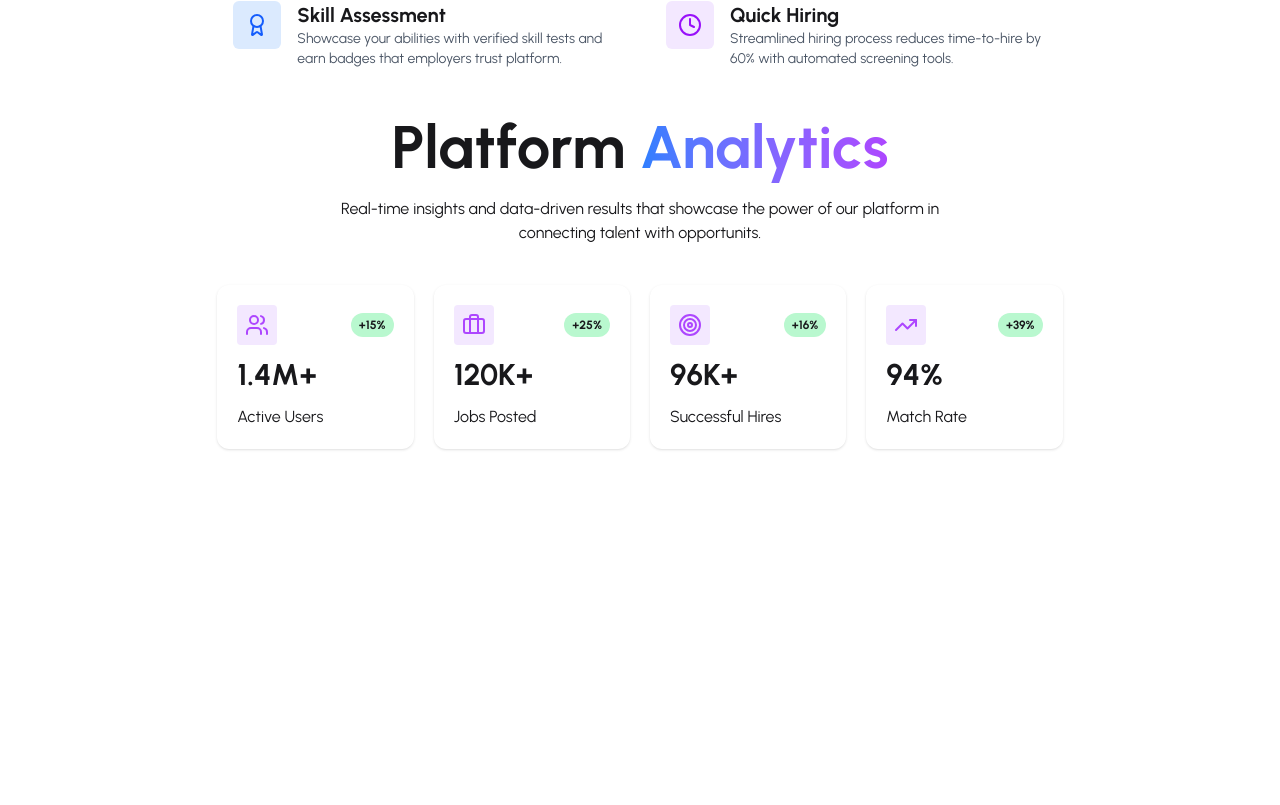
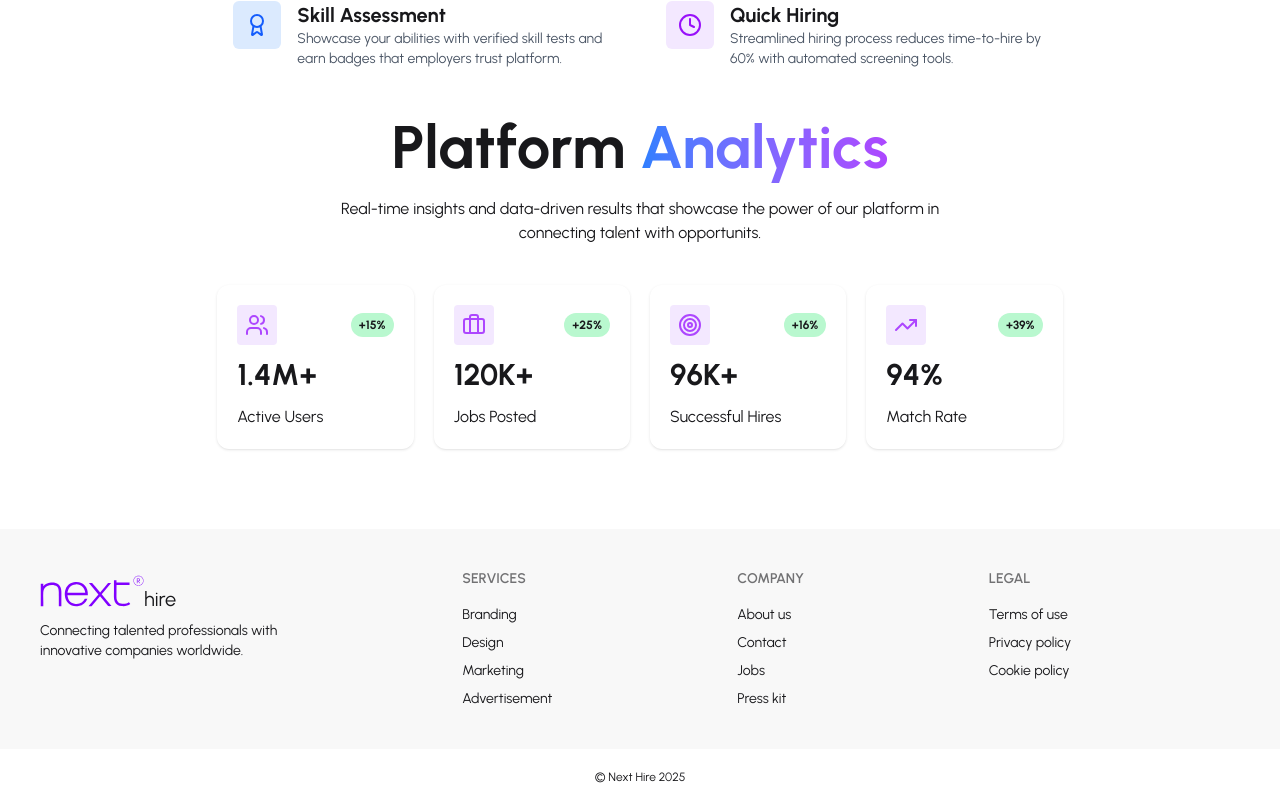
Before and after one commit to ebny-buniad/next-hire, a React (Vite) app: page / in a window 1280 px wide. Shown: the part 1351-2156 px from the top of the page. Before the commit the page ends 1840 px from the top, so only its background shows below. Built offline with nearby package versions, Linux system fonts and the light colour scheme.

Commit message:
added footer

```diff
--- /dev/null
+++ b/src/components/Footer/Footer.jsx
@@ -0,0 +1,40 @@
+import React from 'react';
+import Logo from '../Logo/Logo';
+
+const Footer = () => {
+    return (
+        <div>
+            <footer className="footer sm:footer-horizontal bg-base-200 text-base-content p-10">
+                <aside>
+                    <Logo></Logo>
+                    <p>
+                        Connecting talented professionals with <span className='block'>innovative companies worldwide.</span>
+                    </p>
+                </aside>
+                <nav>
+                    <h6 className="footer-title">Services</h6>
+                    <a className="link link-hover">Branding</a>
+                    <a className="link link-hover">Design</a>
+                    <a className="link link-hover">Marketing</a>
+                    <a className="link link-hover">Advertisement</a>
+                </nav>
+                <nav>
+                    <h6 className="footer-title">Company</h6>
+                    <a className="link link-hover">About us</a>
+                    <a className="link link-hover">Contact</a>
+                    <a className="link link-hover">Jobs</a>
+                    <a className="link link-hover">Press kit</a>
+                </nav>
+                <nav>
+                    <h6 className="footer-title">Legal</h6>
+                    <a className="link link-hover">Terms of use</a>
+                    <a className="link link-hover">Privacy policy</a>
+                    <a className="link link-hover">Cookie policy</a>
+                </nav>
+            </footer>
+            <p className='text-xs text-center my-5'>&copy; Next Hire {new Date().getFullYear()}</p>
+        </div>
+    );
+};
+
+export default Footer;
--- a/src/components/Header/Header.jsx
+++ b/src/components/Header/Header.jsx
@@ -1,8 +1,8 @@
 import React from 'react';
-import logo from '../../assets/next-logo.svg'
 import { Link, NavLink } from 'react-router';
 import Container from '../Container/Container';
 import { motion } from 'framer-motion';
+import Logo from '../Logo/Logo';
 
 
 const Header = () => {
@@ -35,10 +35,7 @@ const Header = () => {
                                 {links}
                             </ul>
                         </div>
-                        <Link className='flex items-end'>
-                            <img className='w-26 h-11' src={logo} alt="Logo" />
-                            <span className='text-xl'>hire</span>
-                        </Link>
+                        <Logo></Logo>
                     </div>
 
                     <div className="navbar-center hidden lg:flex">
--- /dev/null
+++ b/src/components/Logo/Logo.jsx
@@ -0,0 +1,16 @@
+import React from 'react';
+import logoImg from '../../assets/next-logo.svg';
+import { Link } from 'react-router';
+
+const Logo = () => {
+    return (
+
+            <Link to='/' className='flex items-end'>
+                <img className='w-26 h-11' src={logoImg} alt="Logo" />
+                <span className='text-xl'>hire</span>
+            </Link>
+
+    );
+};
+
+export default Logo;
--- a/src/index.css
+++ b/src/index.css
@@ -13,7 +13,7 @@
   }
 }
 
-.x{
+.hero-bg{
   background-image: url('https://i.pinimg.com/736x/b6/37/7e/b6377e4635496e95476c5c4cdbc7aaea.jpg');
   background-repeat: no-repeat;
   background-position: center center;
--- a/src/layouts/MainLayout/MainLayout.jsx
+++ b/src/layouts/MainLayout/MainLayout.jsx
@@ -1,6 +1,7 @@
 import React from 'react';
 import { Outlet } from 'react-router';
 import Header from '../../components/Header/Header';
+import Footer from '../../components/Footer/Footer';
 
 const MainLayout = () => {
     return (
@@ -9,6 +10,7 @@ const MainLayout = () => {
             <div className=''>
                 <Outlet></Outlet>
             </div>
+            <Footer></Footer>
         </div>
     );
 };
--- a/src/pages/LandingPage/components/Hero/Hero.jsx
+++ b/src/pages/LandingPage/components/Hero/Hero.jsx
@@ -10,7 +10,7 @@ const heroStats = [
 
 const Hero = () => {
     return (
-        <section className='min-h-[90vh] flex items-center justify-center x'>
+        <section className='min-h-[90vh] flex items-center justify-center hero-bg'>
             <div className='space-y-6'>
                 <div className="text-center mt-40">
                     <motion.h1
--- a/src/pages/LandingPage/components/PlatformAnalytics/PlatformAnalytics.jsx
+++ b/src/pages/LandingPage/components/PlatformAnalytics/PlatformAnalytics.jsx
@@ -11,7 +11,7 @@ const PlatformAnalytics = () => {
                 our platform in <span className='block'>connecting talent with opportunits.</span>
             </p>
 
-            <div className='grid md:grid-cols-2 lg:grid-cols-4 my-10 gap-5'>
+            <div data-aos="fade-up" className='grid md:grid-cols-3 lg:grid-cols-4 mt-10 mb-20 gap-5'>
                 {
                     analyticsData.map((data, index) => {
                         const Icon = data.icon;
```
